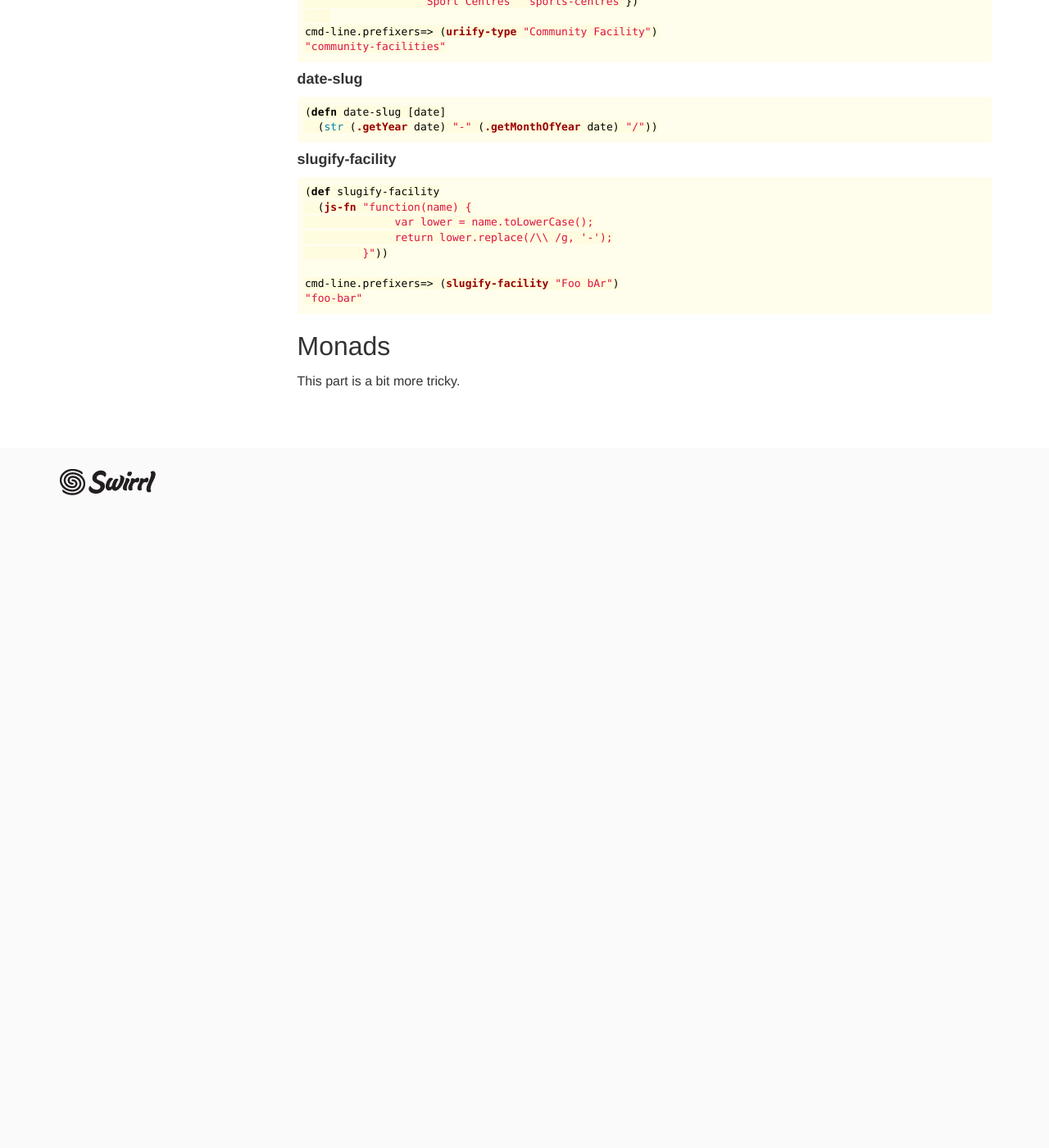
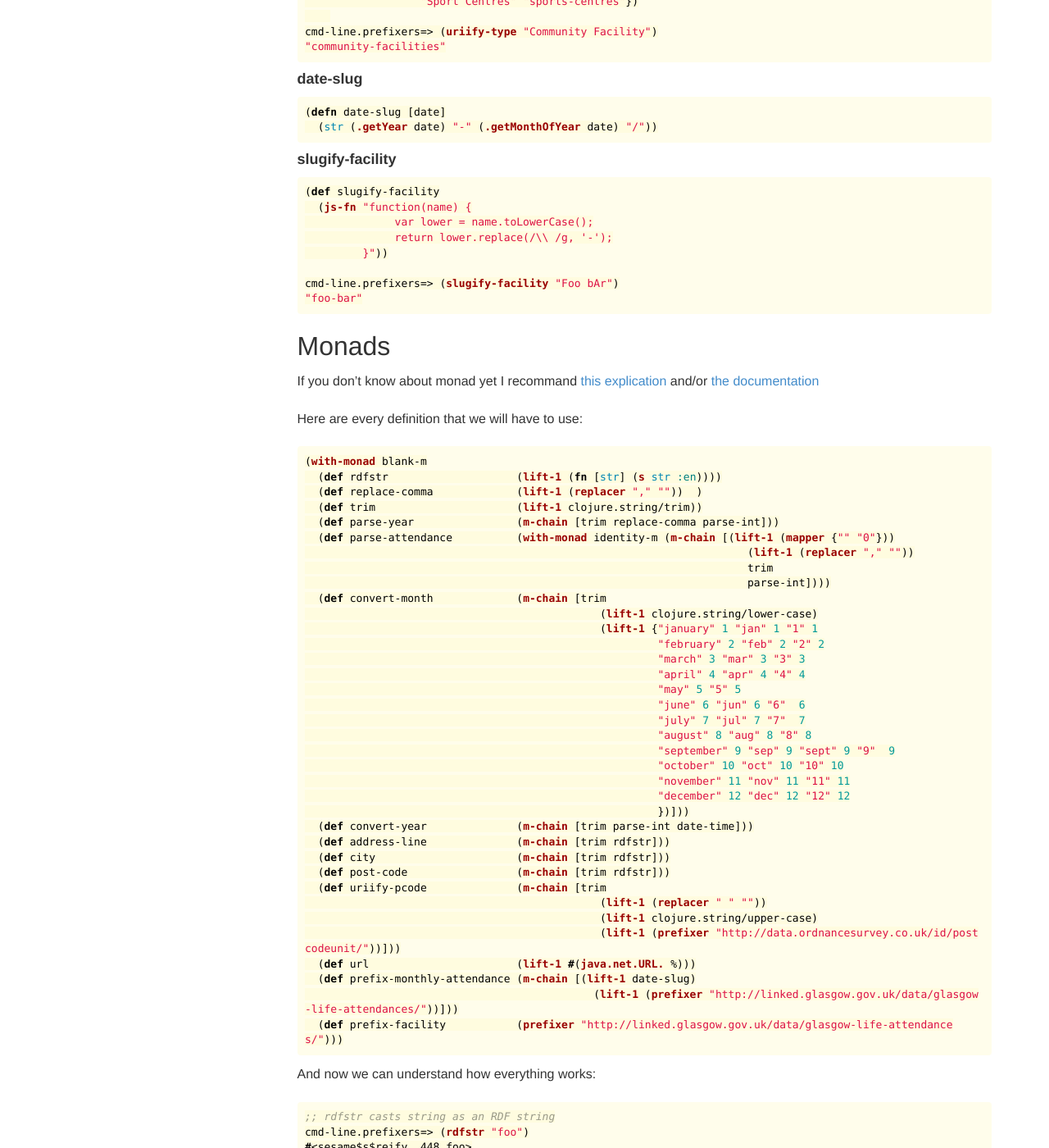
Before and after one commit to Swirrl/grafter-docs, a Jekyll site: the page built from _howto/911_prefixies.md, in a window 1280 px wide and 1400 px high, scrolled down 2667 px. Shown: the whole window at 82% size. Built offline with Jekyll 4.4.1, drawn with Linux system fonts in a browser that asks for light colours; before the commit the page ends 3297 px from its top, so only the background shows below that; some of the changed text lies outside the part shown.

Commit message:
DONE prefixies

```diff
--- a/_howto/911_prefixies.md
+++ b/_howto/911_prefixies.md
@@ -150,4 +150,100 @@ cmd-line.prefixers=> (slugify-facility "Foo bAr")
 
 ## Monads
 
-This part is a bit more tricky.
+If you don't know about monad yet I recommand [this explication](http://onclojure.com/2009/03/05/a-monad-tutorial-for-clojure-programmers-part-1/) and/or [the documentation](http://clojure.github.io/algo.monads/)
+
+Here are every definition that we will have to use:
+
+{% highlight clojure %}
+(with-monad blank-m
+  (def rdfstr                    (lift-1 (fn [str] (s str :en))))
+  (def replace-comma             (lift-1 (replacer "," ""))  )
+  (def trim                      (lift-1 clojure.string/trim))
+  (def parse-year                (m-chain [trim replace-comma parse-int]))
+  (def parse-attendance          (with-monad identity-m (m-chain [(lift-1 (mapper {"" "0"}))
+                                                                     (lift-1 (replacer "," ""))
+                                                                     trim
+                                                                     parse-int])))
+  (def convert-month             (m-chain [trim
+                                              (lift-1 clojure.string/lower-case)
+                                              (lift-1 {"january" 1 "jan" 1 "1" 1
+                                                       "february" 2 "feb" 2 "2" 2
+                                                       "march" 3 "mar" 3 "3" 3
+                                                       "april" 4 "apr" 4 "4" 4
+                                                       "may" 5 "5" 5
+                                                       "june" 6 "jun" 6 "6"  6
+                                                       "july" 7 "jul" 7 "7"  7
+                                                       "august" 8 "aug" 8 "8" 8
+                                                       "september" 9 "sep" 9 "sept" 9 "9"  9
+                                                       "october" 10 "oct" 10 "10" 10
+                                                       "november" 11 "nov" 11 "11" 11
+                                                       "december" 12 "dec" 12 "12" 12
+                                                       })]))
+  (def convert-year              (m-chain [trim parse-int date-time]))
+  (def address-line              (m-chain [trim rdfstr]))
+  (def city                      (m-chain [trim rdfstr]))
+  (def post-code                 (m-chain [trim rdfstr]))
+  (def uriify-pcode              (m-chain [trim
+                                              (lift-1 (replacer " " ""))
+                                              (lift-1 clojure.string/upper-case)
+                                              (lift-1 (prefixer "http://data.ordnancesurvey.co.uk/id/postcodeunit/"))]))
+  (def url                       (lift-1 #(java.net.URL. %)))
+  (def prefix-monthly-attendance (m-chain [(lift-1 date-slug)
+                                             (lift-1 (prefixer "http://linked.glasgow.gov.uk/data/glasgow-life-attendances/"))]))
+  (def prefix-facility           (prefixer "http://linked.glasgow.gov.uk/data/glasgow-life-attendances/")))
+{% endhighlight %}
+
+And now we can understand how everything works:
+
+{% highlight clojure %}
+;; rdfstr casts string as an RDF string
+cmd-line.prefixers=> (rdfstr "foo")
+#<sesame$s$reify__448 foo>
+
+;; replace-comma is quite explicite
+cmd-line.prefixers=> (replace-comma "foo,bar")
+"foobar"
+
+;; trim removes blanks before and after a string
+cmd-line.prefixers=> (trim " foo bar")
+"foo bar"
+
+;; parse-year is quite explicite
+cmd-line.prefixers=> (parse-year " 2014,")
+2014
+
+;; parse-attendance too
+cmd-line.prefixers=> (parse-attendance " 0431 ")
+431
+
+;; convert-month too
+cmd-line.prefixers=> (convert-month " SeptemBer")
+9
+cmd-line.prefixers=> (convert-month "sep")
+9
+
+;; convert-year too
+cmd-line.prefixers=> (convert-year 2014)
+#<DateTime 2014-01-01T00:00:00.000Z>
+
+;; address-line, city and post-code work the same way
+cmd-line.prefixers=> (city "Glasgow")
+#<sesame$s$reify__448 Glasgow>
+
+;; uriify-pcode, well, urrify post-codes
+cmd-line.prefixers=> (uriify-pcode "G0 431 ")
+"http://data.ordnancesurvey.co.uk/id/postcodeunit/G0431"
+
+;; url
+cmd-line.prefixers=> (url "http://www.swirrl.com")
+#<URL http://www.swirrl.com>
+
+;; prefix-monthly-attendance
+  FIXME
+
+;; prefix-facility
+cmd-line.prefixers=> (prefix-facility "foo")
+"http://linked.glasgow.gov.uk/data/glasgow-life-attendances/foo"
+{% endhighlight %}
+
+Phew, that's done! Now we can [transform our data...](921_pipeline.html)
```
